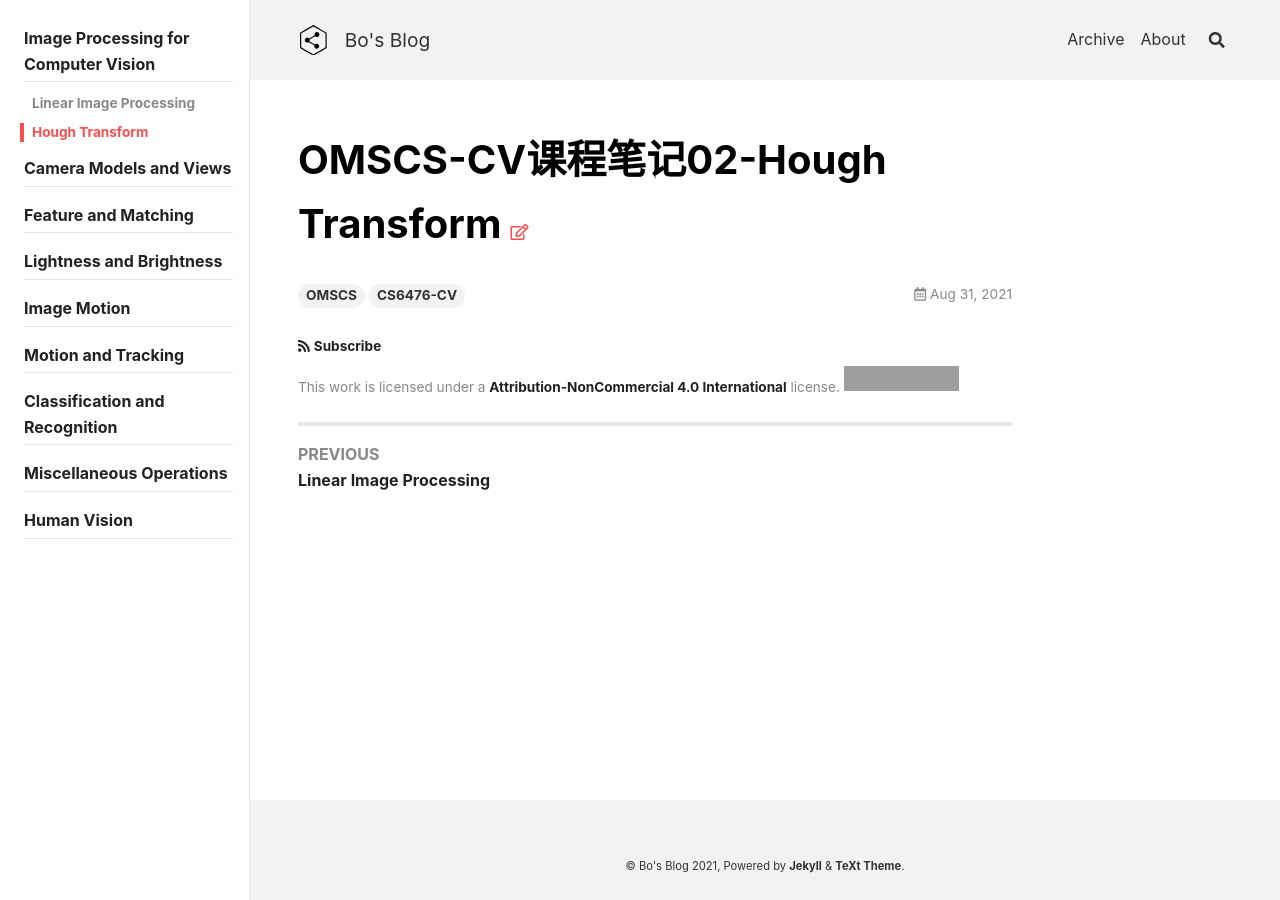
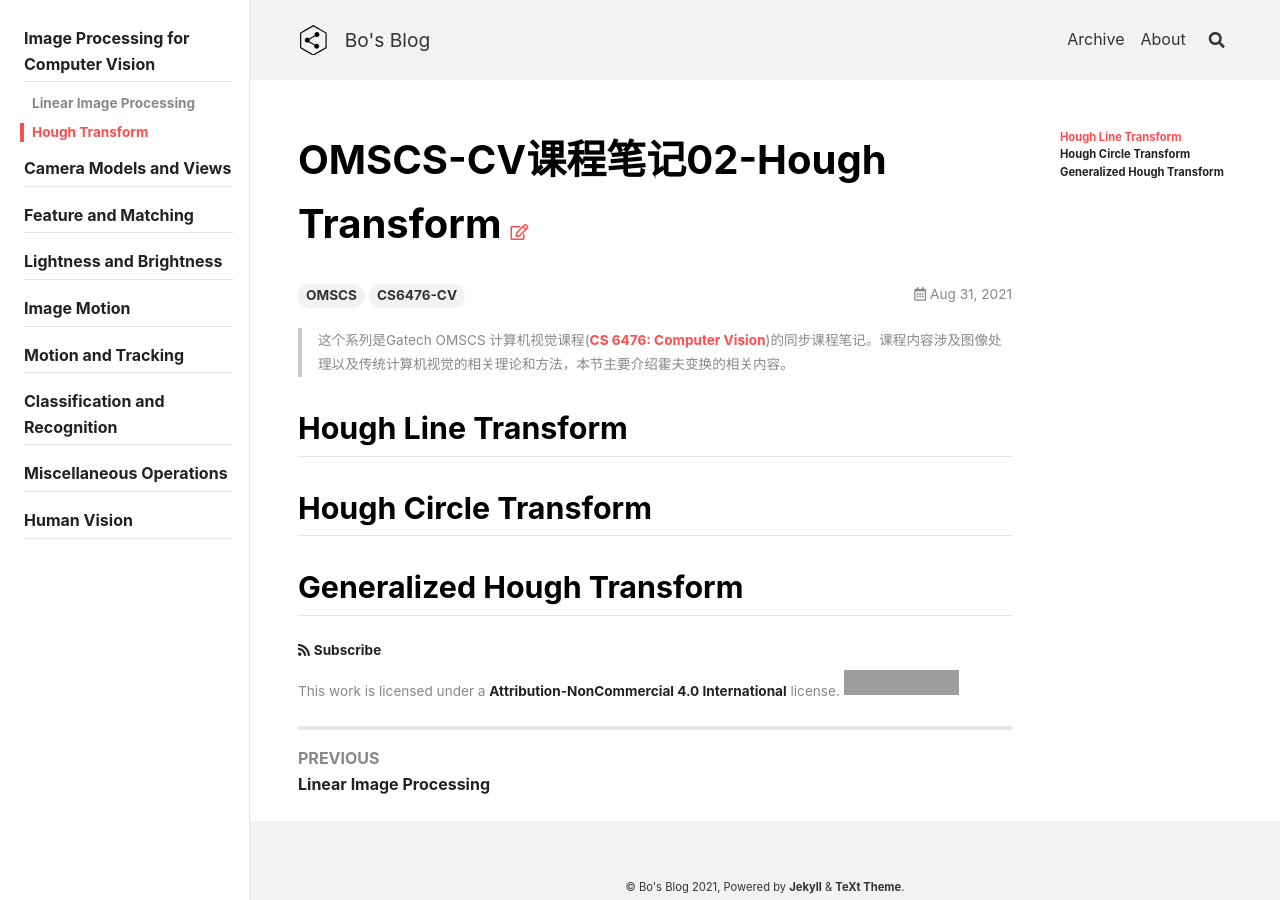
Before and after one commit to peng00bo00/peng00bo00_previous_blog, a Jekyll site: the page built from _posts/2021-08-31-OMSCS-CV-NOTES-02.md, in a window 1280 px wide. Built offline with Jekyll 4.4.1, drawn with Linux system fonts in a browser that asks for light colours; nearby versions of some CDN libraries; grey boxes are pictures that could not be loaded.

Commit message:
Update 2021-08-31-OMSCS-CV-NOTES-02.md

```diff
--- a/_posts/2021-08-31-OMSCS-CV-NOTES-02.md
+++ b/_posts/2021-08-31-OMSCS-CV-NOTES-02.md
@@ -8,3 +8,12 @@ aside:
 sidebar:
   nav: OMSCS-CV
 ---
+
+> 这个系列是Gatech OMSCS 计算机视觉课程([CS 6476: Computer Vision](https://omscs.gatech.edu/cs-6476-computer-vision))的同步课程笔记。课程内容涉及图像处理以及传统计算机视觉的相关理论和方法，本节主要介绍霍夫变换的相关内容。
+<!--more-->
+
+## Hough Line Transform
+
+## Hough Circle Transform
+
+## Generalized Hough Transform
```
